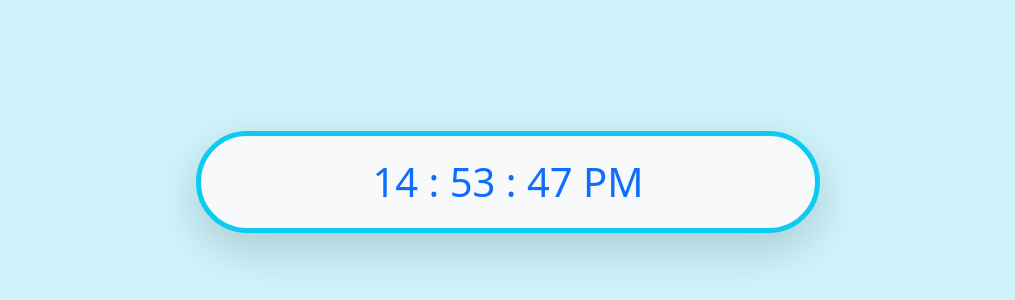
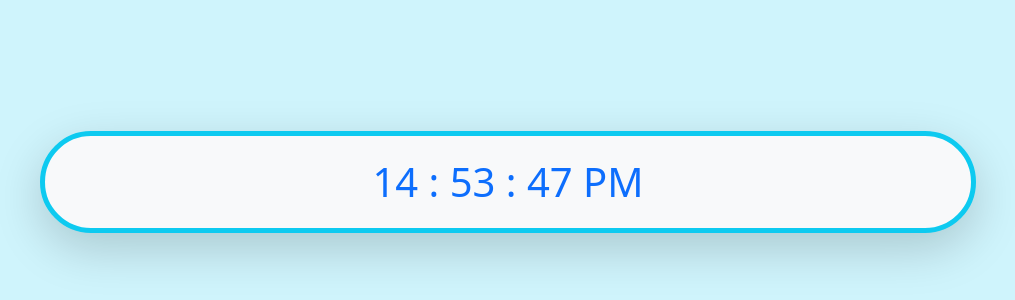
Before and after one commit to SahilMahey/Front-end-practice, a plain HTML site: page timer/index.html in a window 1280 px wide. Shown: the part 194-494 px from the top of the page, without its empty margins (132-1147 px from the left). Drawn offline with nearby package versions, Linux system fonts and the light colour scheme.

Commit message:
Update index.html

```diff
--- a/timer/index.html
+++ b/timer/index.html
@@ -8,7 +8,7 @@
     <title>Document</title>
 </head>
 <body class="p-3 mb-2 text-dark d-flex justify-content-center align-items-center min-vh-100 bg-info-subtle">
-    <div class="timer border border-info rounded-pill border-5 shadow-lg p-3 mb-5 bg-body-tertiary rounded w-50 p-3 text-center"><span class="text-primary fs-1"></span></div>
+    <div class="timer border border-info rounded-pill border-5 shadow-lg p-3 mb-5 bg-body-tertiary rounded w-75 p-3 text-center"><span class="text-primary fs-1"></span></div>
     <script src="https://cdn.jsdelivr.net/npm/bootstrap@5.3.0/dist/js/bootstrap.bundle.min.js" integrity="sha384-geWF76RCwLtnZ8qwWowPQNguL3RmwHVBC9FhGdlKrxdiJJigb/j/68SIy3Te4Bkz" crossorigin="anonymous"></script>
     <script src="scripts.js"></script>
 </body>
```
